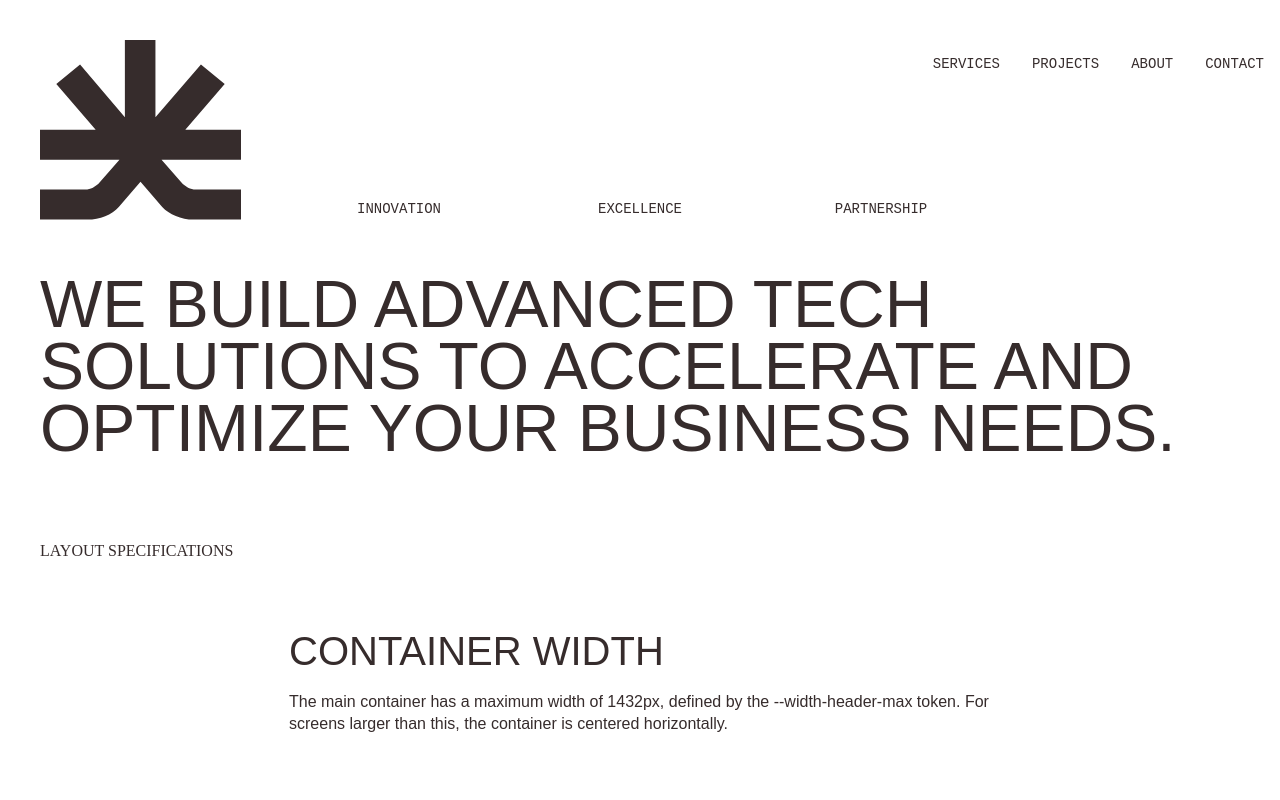
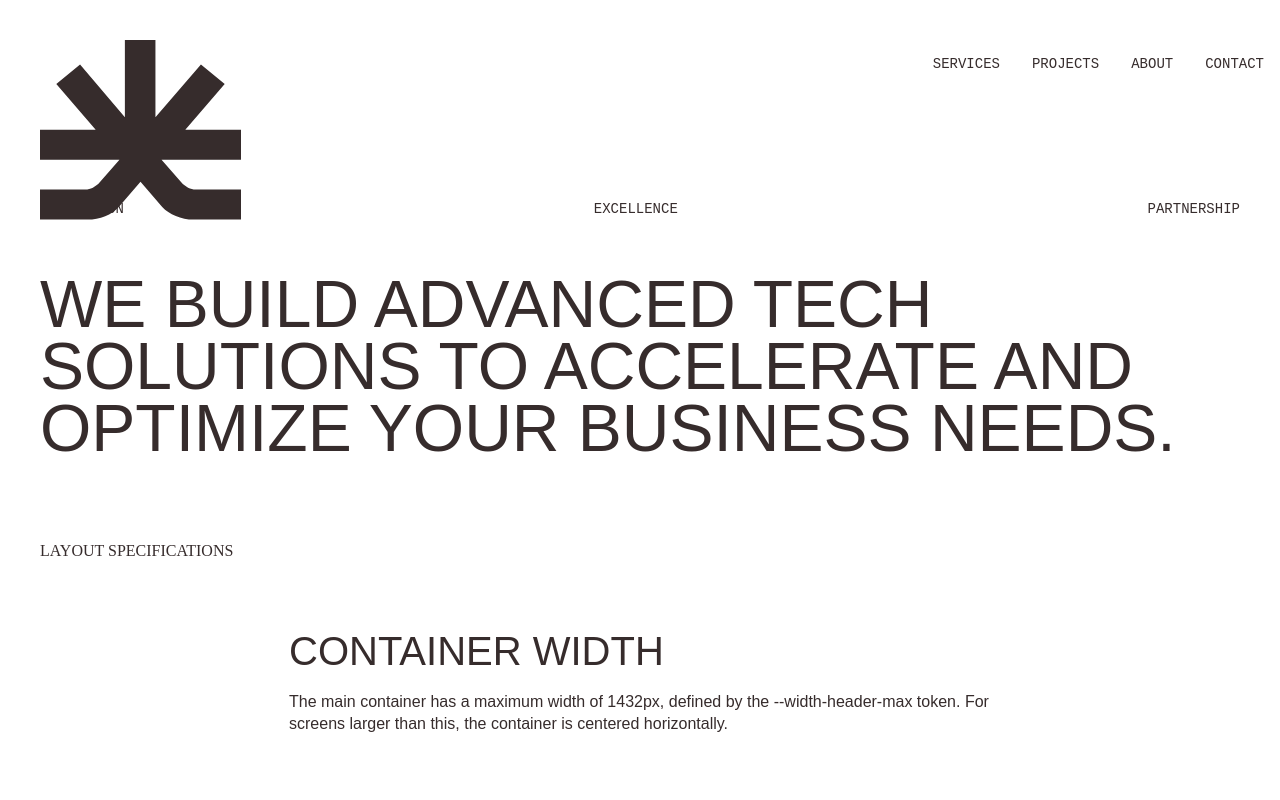
Before and after one commit to Nacho-Rovira/v0-landings-with-ai-tailor-hub, a Next.js app: page /layout-demo in a window 1280 px wide. Shown: the top 800 px of the page. Built offline with nearby package versions, Linux system fonts and the light colour scheme.

Commit message:
feat: update HighlightSection layout for full-width concepts
Use `justify-content: space-between` for dynamic gap adjustment.

#VERCEL_SKIP

Co-authored-by: Nacho Rovira <228539233+Nacho-Rovira@users.noreply.github.com>

```diff
--- a/components/HighlightSection/HighlightSection.css
+++ b/components/HighlightSection/HighlightSection.css
@@ -18,19 +18,19 @@
   color: var(--color-text-primary, #362c2c);
 }
 
+/* Updated to use space-between to fill full width */
 .home-header-description {
   display: flex;
-  gap: var(--spacing-m, 16px);
   align-items: center;
-  justify-content: center;
+  justify-content: space-between;
   width: 100%;
 }
 
+/* Removed fixed width to allow flexible spacing */
 .home-header-description span {
   display: flex;
   align-items: center;
   justify-content: center;
-  width: 225px;
 }
 
 .highlight-section__header {
@@ -58,6 +58,7 @@
     /* Mobile: align to the left */
     justify-content: flex-start;
     flex-wrap: wrap;
+    gap: var(--spacing-m, 16px); /* Restore gap for mobile when wrapping */
   }
 
   .home-header-description span {
```
